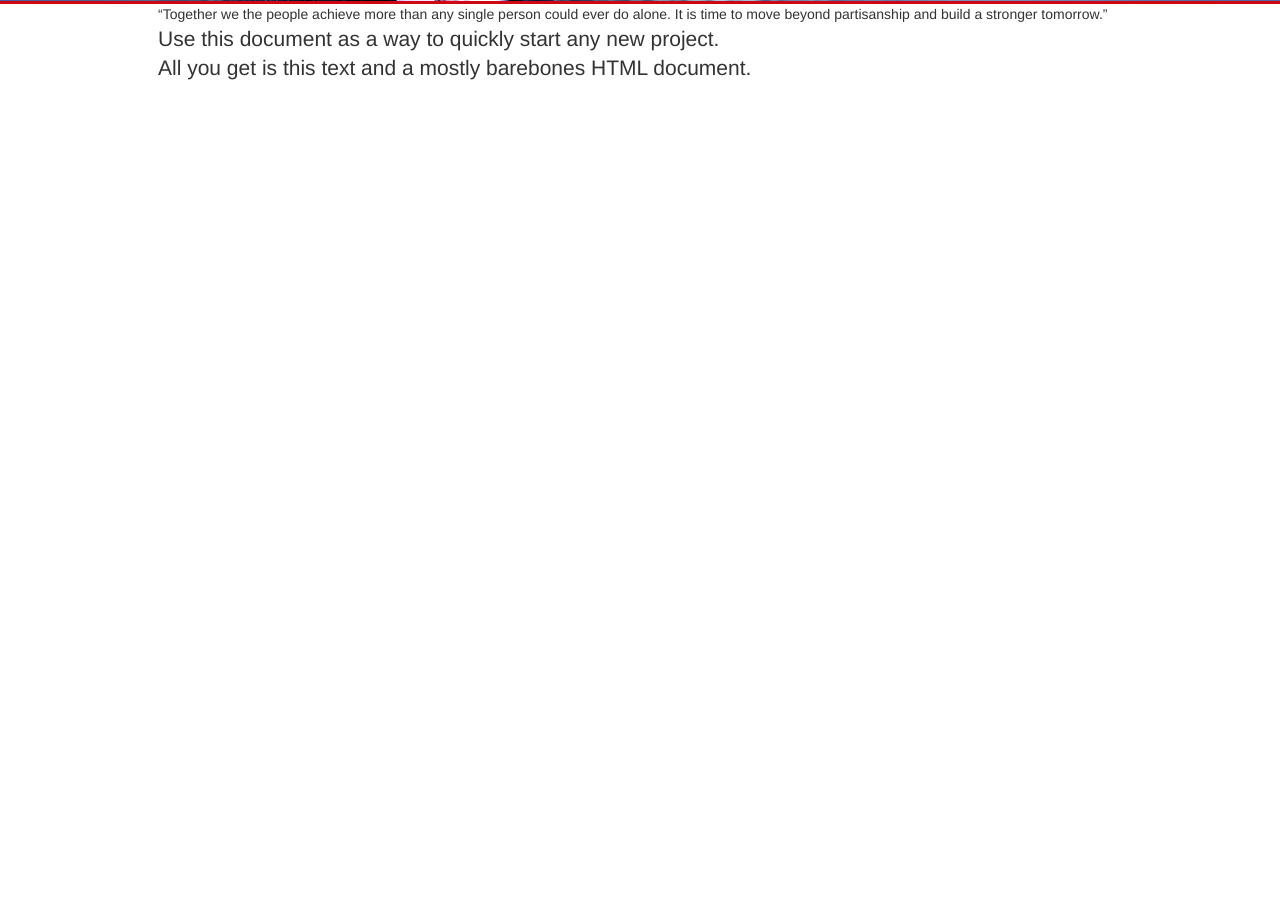
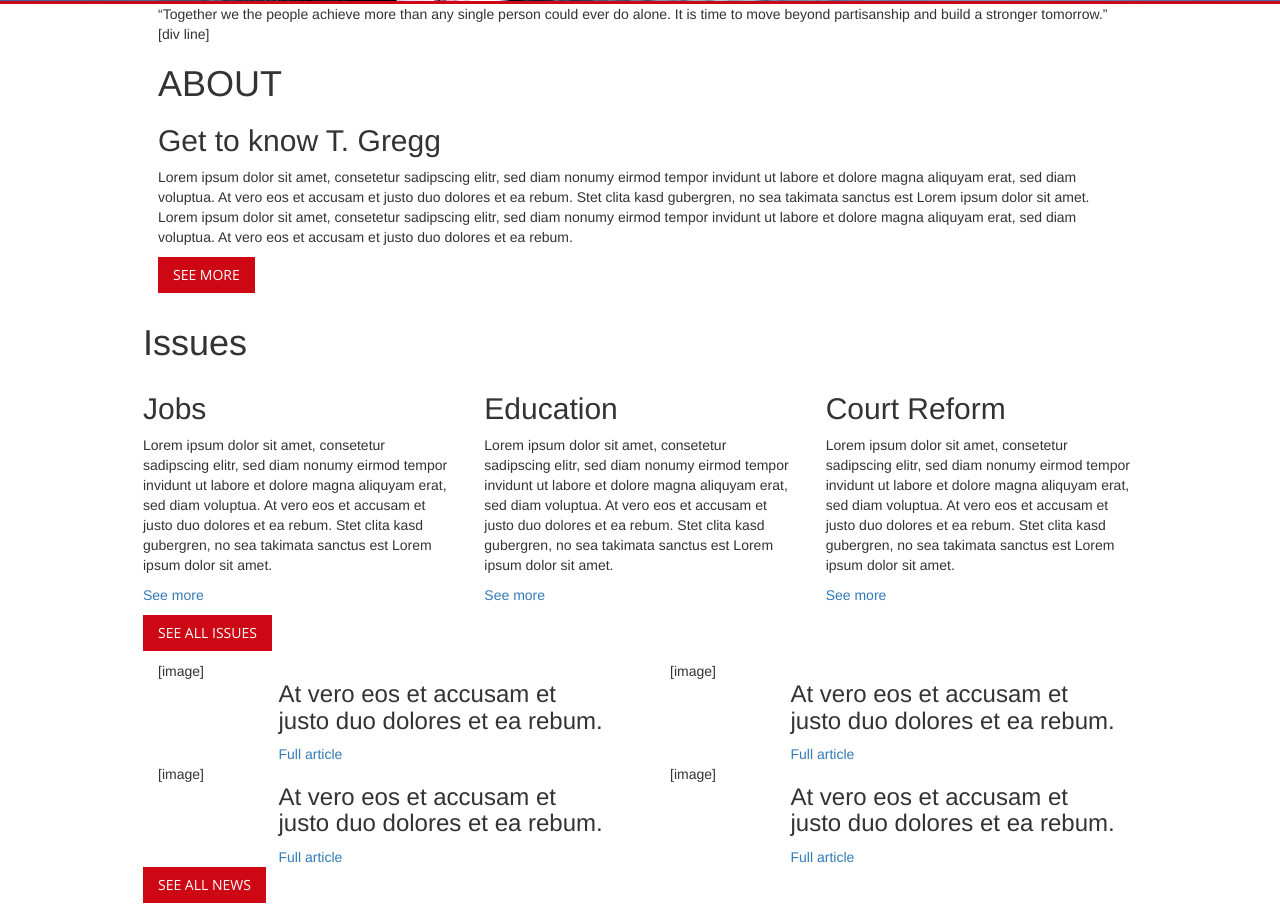
Before and after one commit to kevinorin/tgreg-nationbuilder-theme, a plain HTML site: page index.html in a window 1280 px wide. Shown: the part 458-1371 px from the top of the page. Before the commit the page ends 800 px from the top, so only its background shows below. Drawn offline with nearby package versions, Linux system fonts and the light colour scheme; files whose address does not match are found by name.

Commit message:
finished initial markup of single homepage

```diff
--- a/assets/styles/styles.less
+++ b/assets/styles/styles.less
@@ -45,12 +45,15 @@ button,
 li#donate {
 	margin: 27px 10px 0 0;
 }
-button.btn-purp {
-    background: @violet;
+button.btn {
     border: none;
+    border-radius: 0;
     color: @white;
     padding:8px 15px;
 }
+.red { background-color: @red;}
+.violet { background-color: @violet;}
+
 .navbar-inverse {
 	background: @white;
 }
--- a/index.html
+++ b/index.html
@@ -40,7 +40,7 @@
             <li><a href="#issues">Issues</a></li>
             <li><a href="#news">News</a></li>
             <li><a href="#coalition">Coalition Groups</a></li>
-            <li id="donate"><button class="btn-purp" onclick="window.location.href='/donate'">Donate</a></button></li>
+            <li id="donate"><button class="btn violet" onclick="window.location.href='/donate'">Donate</a></button></li>
             <li><a href="#" class="sprite-social sprite-social-twitter">&nbsp;</a>
             <li><a href="#" class="sprite-social sprite-social-facebook">&nbsp;</a>
           </ul>
@@ -56,17 +56,87 @@
         </div>
     </section>
 
-    <section id="intro" class="row">
+    <!-- About Section -->
+    <section id="about" class="row">
       <div class="container">
         <div class="col-lg-12">
           <quote>&ldquo;Together we the people achieve more than any single person could ever do alone. It is time to move beyond partisanship and build a stronger tomorrow.&rdquo;</quote>
-          <p class="lead">Use this document as a way to quickly start any new project.<br> All you get is this text and a mostly barebones HTML document.</p>
+          [div line]
+          <h1>ABOUT</h1>
+          <h2>Get to know T. Gregg</h2>
+          <p>Lorem ipsum dolor sit amet, consetetur sadipscing elitr, sed diam nonumy eirmod tempor invidunt ut labore et dolore magna aliquyam erat, sed diam voluptua. At vero eos et accusam et justo duo dolores et ea rebum. Stet clita kasd gubergren, no sea takimata sanctus est Lorem ipsum dolor sit amet. Lorem ipsum dolor sit amet, consetetur sadipscing elitr, sed diam nonumy eirmod tempor invidunt ut labore et dolore magna aliquyam erat, sed diam voluptua. At vero eos et accusam et justo duo dolores et ea rebum.</p>
+          <p><button class="btn red" onclick="window.location.href='/more'">see more</a></button></p>
         </div>
       </div>
     </section>
 
-    </div><!-- /.container -->
+    <!-- Issues Section -->
+    <section id="issues" class="container">
+      <h1>Issues</h1>
+      <div class="row">
+        <div class="col-lg-4 col-md-4 col-sm-4 col-xs-12">
+          <h2>Jobs</h2>
+          <p>Lorem ipsum dolor sit amet, consetetur sadipscing elitr, sed diam nonumy eirmod tempor invidunt ut labore et dolore magna aliquyam erat, sed diam voluptua. At vero eos et accusam et justo duo dolores et ea rebum. Stet clita kasd gubergren, no sea takimata sanctus est Lorem ipsum dolor sit amet.</p>
+          <p><a href="#">See more</a></p>
+        </div>
+        <div class="col-lg-4 col-md-4 col-sm-4 col-xs-12">
+          <h2>Education</h2>
+          <p>Lorem ipsum dolor sit amet, consetetur sadipscing elitr, sed diam nonumy eirmod tempor invidunt ut labore et dolore magna aliquyam erat, sed diam voluptua. At vero eos et accusam et justo duo dolores et ea rebum. Stet clita kasd gubergren, no sea takimata sanctus est Lorem ipsum dolor sit amet.</p>
+          <p><a href="#">See more</a></p>
+        </div>
+        <div class="col-lg-4 col-md-4 col-sm-4 col-xs-12">
+          <h2>Court Reform</h2>
+          <p>Lorem ipsum dolor sit amet, consetetur sadipscing elitr, sed diam nonumy eirmod tempor invidunt ut labore et dolore magna aliquyam erat, sed diam voluptua. At vero eos et accusam et justo duo dolores et ea rebum. Stet clita kasd gubergren, no sea takimata sanctus est Lorem ipsum dolor sit amet.</p>
+          <p><a href="#">See more</a></p>
+        </div>
+      </div>
+      <p><button class="btn red" onclick="window.location.href='/more'">see all issues</a></button></p>
+    </section>
 
+    <!-- News Section -->
+    <section id="about" class="container">
+      <div class="row">
+        <div class="col-lg-6 col-md-6 col-sm-6 col-xs-12">
+          <div class="col-lg-3 no-gutters">
+            [image]
+          </div>
+          <div class="col-lg-9 no-gutters">
+            <h3>At vero eos et accusam et justo duo dolores et ea rebum.</h3>
+            <a href="#">Full article</a>
+          </div>
+        </div>
+        <div class="col-lg-6 col-md-6 col-sm-6 col-xs-12">
+          <div class="col-lg-3 no-gutters">
+            [image]
+          </div>
+          <div class="col-lg-9 no-gutters">
+            <h3>At vero eos et accusam et justo duo dolores et ea rebum.</h3>
+            <a href="#">Full article</a>
+          </div>
+        </div>
+      </div>
+      <div class="row">
+        <div class="col-lg-6 col-md-6 col-sm-6 col-xs-12">
+          <div class="col-lg-3 no-gutters">
+            [image]
+          </div>
+          <div class="col-lg-9 no-gutters">
+            <h3>At vero eos et accusam et justo duo dolores et ea rebum.</h3>
+            <a href="#">Full article</a>
+          </div>
+        </div>
+        <div class="col-lg-6 col-md-6 col-sm-6 col-xs-12">
+          <div class="col-lg-3 no-gutters">
+            [image]
+          </div>
+          <div class="col-lg-9 no-gutters">
+            <h3>At vero eos et accusam et justo duo dolores et ea rebum.</h3>
+            <a href="#">Full article</a>
+          </div>
+        </div>
+      </div>
+      <p><button class="btn red" onclick="window.location.href='/more'">see all news</a></button></p>
+    </section>
 
     <!-- Bootstrap core JavaScript -->
     <script src="assets/jquery/dist/jquery.min.js"></script>
```
Also changed, not shown: assets/styles/styles.min.css.
